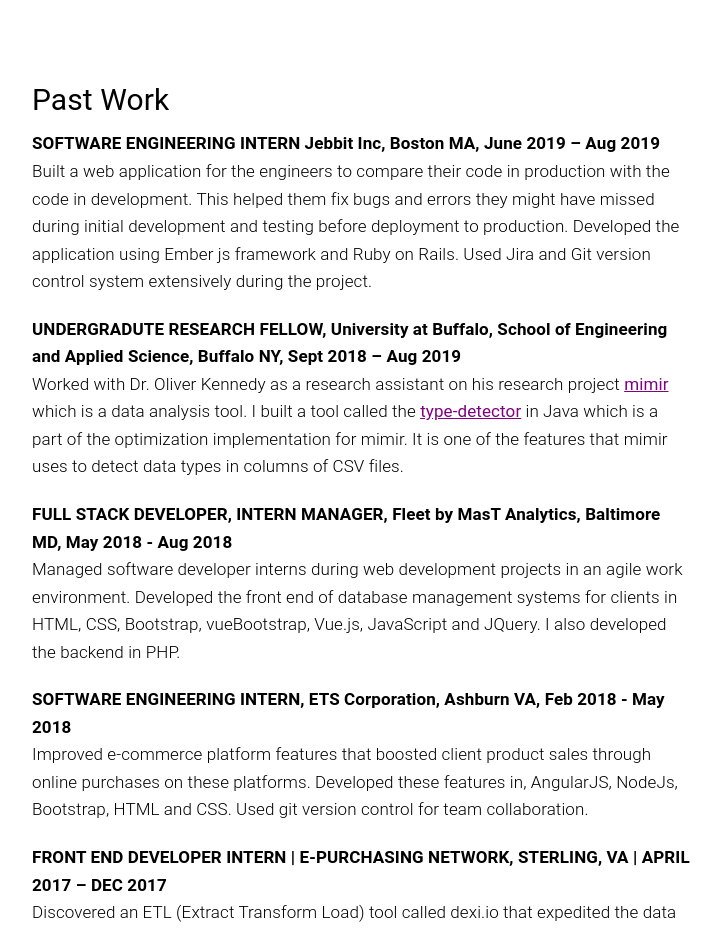
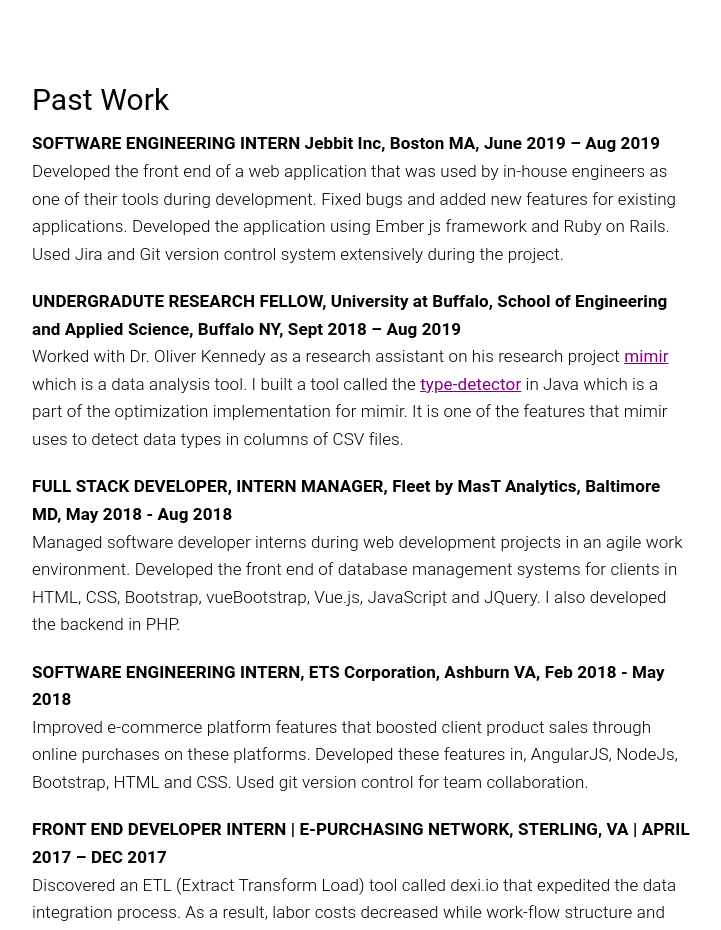
Before and after one commit to kesamercy/nekesa-mercy, a plain HTML site: page index.html in a window 1280 px wide. Shown: the part 6480-7410 px from the top of the page, without its empty margins (278-999 px from the left). Drawn offline with nearby package versions, Linux system fonts and the light colour scheme.

Commit message:
Update index.html

```diff
--- a/index.html
+++ b/index.html
@@ -208,8 +208,7 @@
 
         <div class="w3-padding-32" id="past-work">
             <h2>Past Work</h2>
-            <p><strong>SOFTWARE ENGINEERING INTERN Jebbit Inc, Boston MA, June 2019 – Aug 2019 </strong> <br> Built a web application for the engineers to compare their code in production with the code in development. This helped them fix bugs and errors they might
-                have missed during initial development and testing before deployment to production. Developed the application using Ember js framework and Ruby on Rails. Used Jira and Git version control system extensively during the project.
+            <p><strong>SOFTWARE ENGINEERING INTERN Jebbit Inc, Boston MA, June 2019 – Aug 2019 </strong> <br> Developed the front end of a web application that was used by in-house engineers as one of their tools during development. Fixed bugs and added new features for existing applications. Developed the application using Ember js framework and Ruby on Rails. Used Jira and Git version control system extensively during the project.
 
             </p>
             <p><strong> UNDERGRADUTE RESEARCH FELLOW, University at Buffalo, School of Engineering and Applied Science, Buffalo NY, Sept 2018 – Aug 2019 </strong> <br> Worked with Dr. Oliver Kennedy as a research assistant on his research project <a target="_blank"
```
